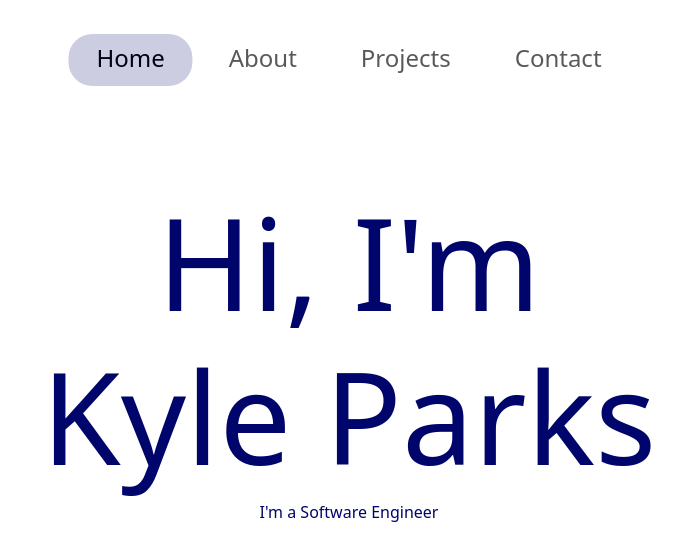
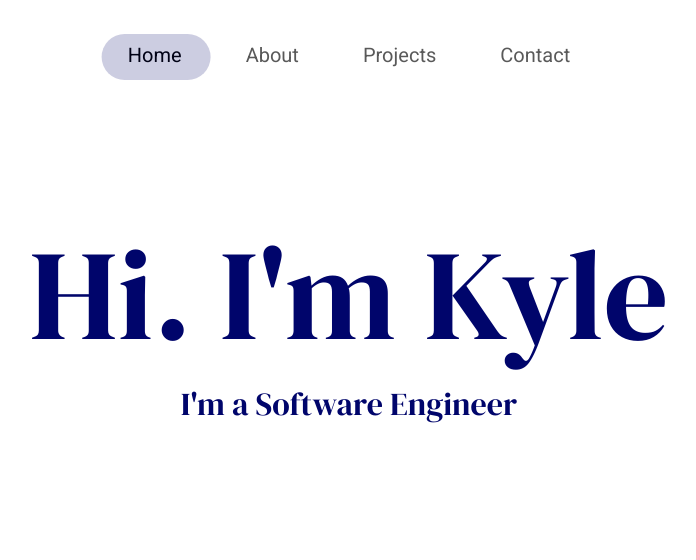
Before and after one commit to Goobber33/Portfolio-v3, a React (Create React App) app: page / in a window 1280 px wide. Shown: the top 560 px of the page, without its empty margins (291-987 px from the left). Built offline with nearby package versions, Linux system fonts and the light colour scheme.

Commit message:
Added some google fonts and applied them to my navlinks and header and p tags

```diff
--- a/public/index.html
+++ b/public/index.html
@@ -3,6 +3,8 @@
   <head>
     <meta charset="utf-8" />
     <link rel="icon" href="%PUBLIC_URL%/favicon.ico" />
+    <link href="https://fonts.googleapis.com/css2?family=DM+Serif+Display&display=swap" rel="stylesheet">
+    <link href="https://fonts.googleapis.com/css2?family=Roboto:wght@400;700&display=swap" rel="stylesheet">
     <meta name="viewport" content="width=device-width, initial-scale=1" />
     <meta name="theme-color" content="#000000" />
     <meta
--- a/src/App.tsx
+++ b/src/App.tsx
@@ -1,6 +1,6 @@
 import React, { useState } from 'react';
 import Navbar from './components/Navbar/Navbar';
-import Home from './pages/Home/Home'; // Import the Home component
+import Home from './pages/Home/Home';
 
 function App() {
   const [activeLink, setActiveLink] = useState('home');
@@ -10,9 +10,9 @@ function App() {
   };
 
   return (
-    <div className="App" style={{ backgroundColor: 'white', minHeight: '400vh' }}>
+    <div className="App" style={{ backgroundColor: 'white' }}>
       <Navbar activeLink={activeLink} onNavLinkClick={handleNavLinkClick} />
-      <Home /> {/* Include the Home component */}
+      <Home />
     </div>
   );
 }
--- a/src/components/Navbar/Navbar.tsx
+++ b/src/components/Navbar/Navbar.tsx
@@ -68,22 +68,22 @@ const Navbar: React.FC<NavbarProps> = ({ activeLink, onNavLinkClick }) => {
                 <div className="collapse navbar-collapse justify-content-center" id="navbarNav">
                     <ul className="navbar-nav">
                         <li className="nav-item mx-4">
-                            <a className={`nav-link fs-4 ${activeLink === 'home' ? styles.activeNavLink : styles.navLink}`} href="#home" onClick={(e) => handleClick(e, 'home')}>
+                            <a className={`nav-link fs-5 ${activeLink === 'home' ? styles.activeNavLink : styles.navLink}`} href="#home" onClick={(e) => handleClick(e, 'home')} style={{ fontFamily: 'Roboto, sans-serif' }}>
                                 Home
                             </a>
                         </li>
                         <li className="nav-item mx-4">
-                            <a className={`nav-link fs-4 ${activeLink === 'about' ? styles.activeNavLink : styles.navLink}`} href="#about" onClick={(e) => handleClick(e, 'about')}>
+                            <a className={`nav-link fs-5 ${activeLink === 'about' ? styles.activeNavLink : styles.navLink}`} href="#about" onClick={(e) => handleClick(e, 'about')} style={{ fontFamily: 'Roboto, sans-serif' }}>
                                 About
                             </a>
                         </li>
                         <li className="nav-item mx-4">
-                            <a className={`nav-link fs-4 ${activeLink === 'projects' ? styles.activeNavLink : styles.navLink}`} href="#projects" onClick={(e) => handleClick(e, 'projects')}>
+                            <a className={`nav-link fs-5 ${activeLink === 'projects' ? styles.activeNavLink : styles.navLink}`} href="#projects" onClick={(e) => handleClick(e, 'projects')} style={{ fontFamily: 'Roboto, sans-serif' }}>
                                 Projects
                             </a>
                         </li>
                         <li className="nav-item mx-4">
-                            <a className={`nav-link fs-4 ${activeLink === 'contact' ? styles.activeNavLink : styles.navLink}`} href="#contact" onClick={(e) => handleClick(e, 'contact')}>
+                            <a className={`nav-link fs-5 ${activeLink === 'contact' ? styles.activeNavLink : styles.navLink}`} href="#contact" onClick={(e) => handleClick(e, 'contact')} style={{ fontFamily: 'Roboto, sans-serif' }}>
                                 Contact
                             </a>
                         </li>
--- a/src/pages/Home/Home.tsx
+++ b/src/pages/Home/Home.tsx
@@ -3,9 +3,9 @@ import React from 'react';
 const Home: React.FC = () => {
     return (
         <div className="position-relative vh-100">
-            <div className="position-absolute" style={{ top: '25%', left: '50%', transform: 'translate(-50%, -30%)' }}>
-                <h1 className="text-center" style={{ color: '#00056B', fontSize: '8rem' }}>Hi, I'm Kyle Parks</h1>
-                <p className="text-center" style={{ color: '#00056B' }}>I'm a Software Engineer</p>
+            <div className="position-absolute" style={{ top: '25%', left: '50%', transform: 'translate(-50%, -30%)', fontFamily: "'DM Serif Display', serif" }}>
+                <h1 className="text-center" style={{ color: '#00056B', fontSize: '8rem' }}>Hi. I'm Kyle</h1>
+                <p className="text-center" style={{ color: '#00056B', fontSize: '2rem' }}>I'm a Software Engineer</p>
             </div>
         </div>
     );
```
